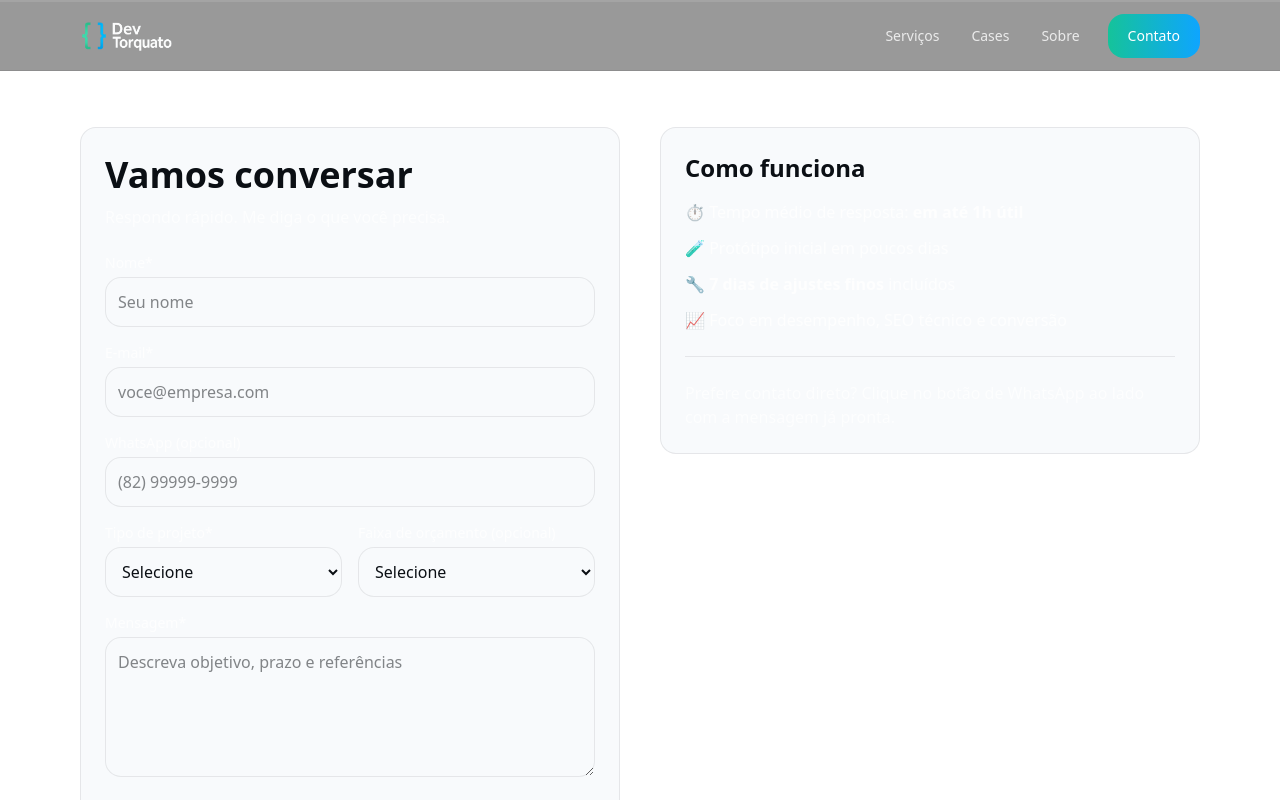
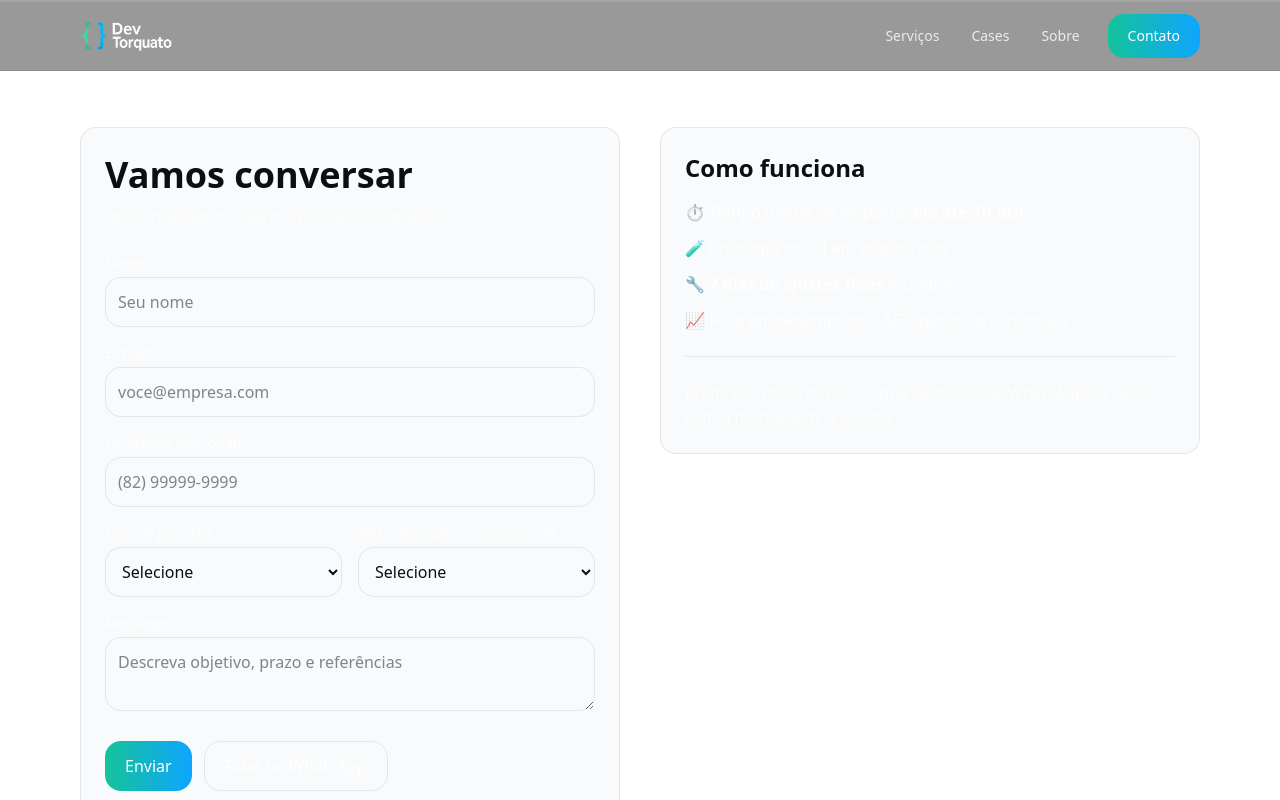
Before and after one commit to wellesontorquato/devtorquato, a Next.js app: page /contato in a window 1280 px wide. Shown: the top 800 px of the page. Built offline with nearby package versions, Linux system fonts and the light colour scheme.

Commit message:
Ajuste contato/page.tsx

```diff
--- a/app/contato/page.tsx
+++ b/app/contato/page.tsx
@@ -61,10 +61,9 @@ export default function ContatoPage() {
     watch,
   } = useForm<FormData>({
     resolver: zodResolver(schema),
-    defaultValues: {
-      projeto: undefined,
-      orcamento: undefined,
-    } as Partial<FormData>,
+    // Como os campos podem ser opcionais, defaultValues pode ser vazio.
+    // Se quiser, pode manter defaults explícitos usando Partial<FormData>.
+    defaultValues: {} as Partial<FormData>,
   });
 
   const nome = watch("nome") ?? "";
@@ -161,7 +160,9 @@ export default function ContatoPage() {
               id="whatsapp"
               {...register("whatsapp")}
               placeholder="(82) 99999-9999"
-              onChange={(e) => setValue("whatsapp", maskPhone(e.target.value), { shouldValidate: true })}
+              onChange={(e) =>
+                setValue("whatsapp", maskPhone(e.target.value), { shouldValidate: true })
+              }
               className="w-full rounded-2xl bg-white/5 p-3 border border-white/10 outline-none focus:ring-2 focus:ring-[color:var(--brand-b)]"
               inputMode="tel"
               autoComplete="tel"
@@ -211,7 +212,7 @@ export default function ContatoPage() {
               id="mensagem"
               {...register("mensagem")}
               placeholder="Descreva objetivo, prazo e referências"
-              className={`min-h-[140px] w-full rounded-2xl bg-white/5 p-3 border outline-none focus:ring-2 focus:ring-[color:var(--brand-b)] ${
+              className={`min-h[140px] w-full rounded-2xl bg-white/5 p-3 border outline-none focus:ring-2 focus:ring-[color:var(--brand-b)] ${
                 errors.mensagem ? "border-red-400" : "border-white/10"
               }`}
               aria-invalid={!!errors.mensagem}
```
